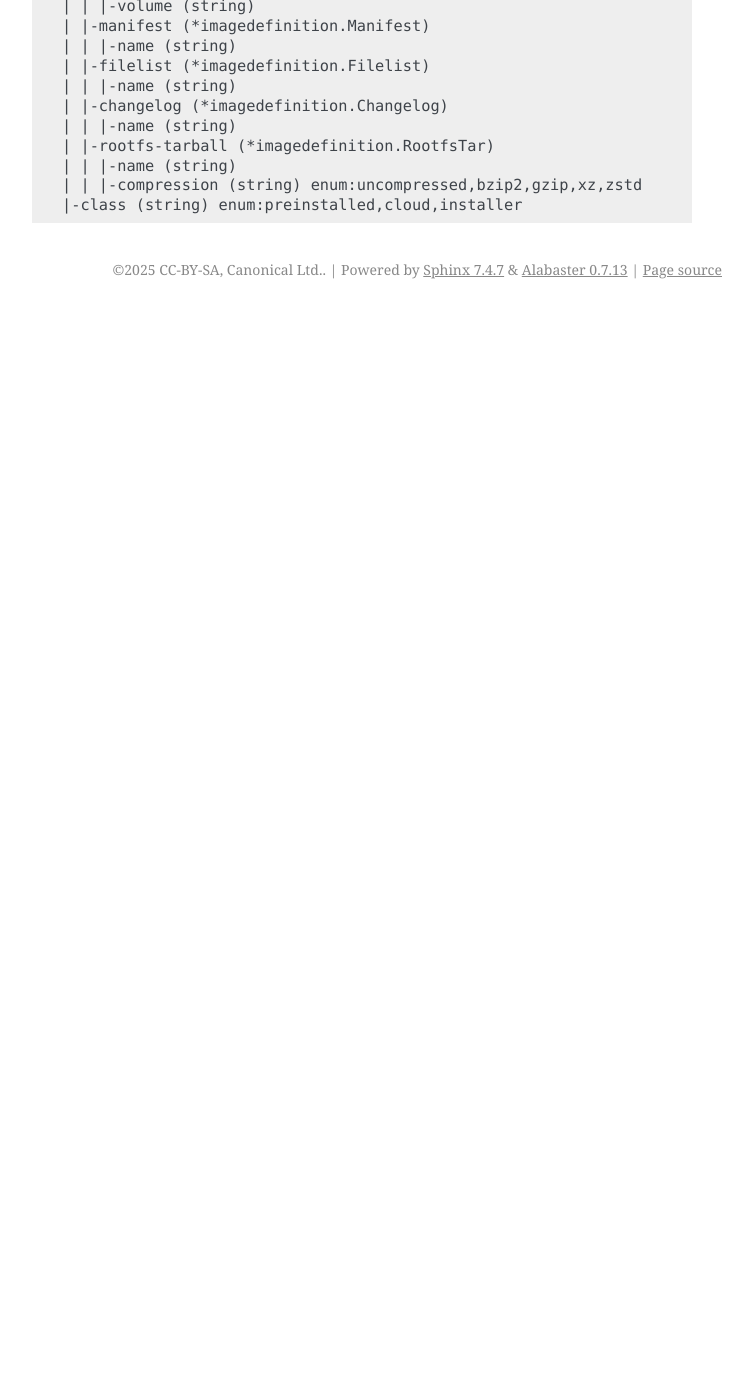
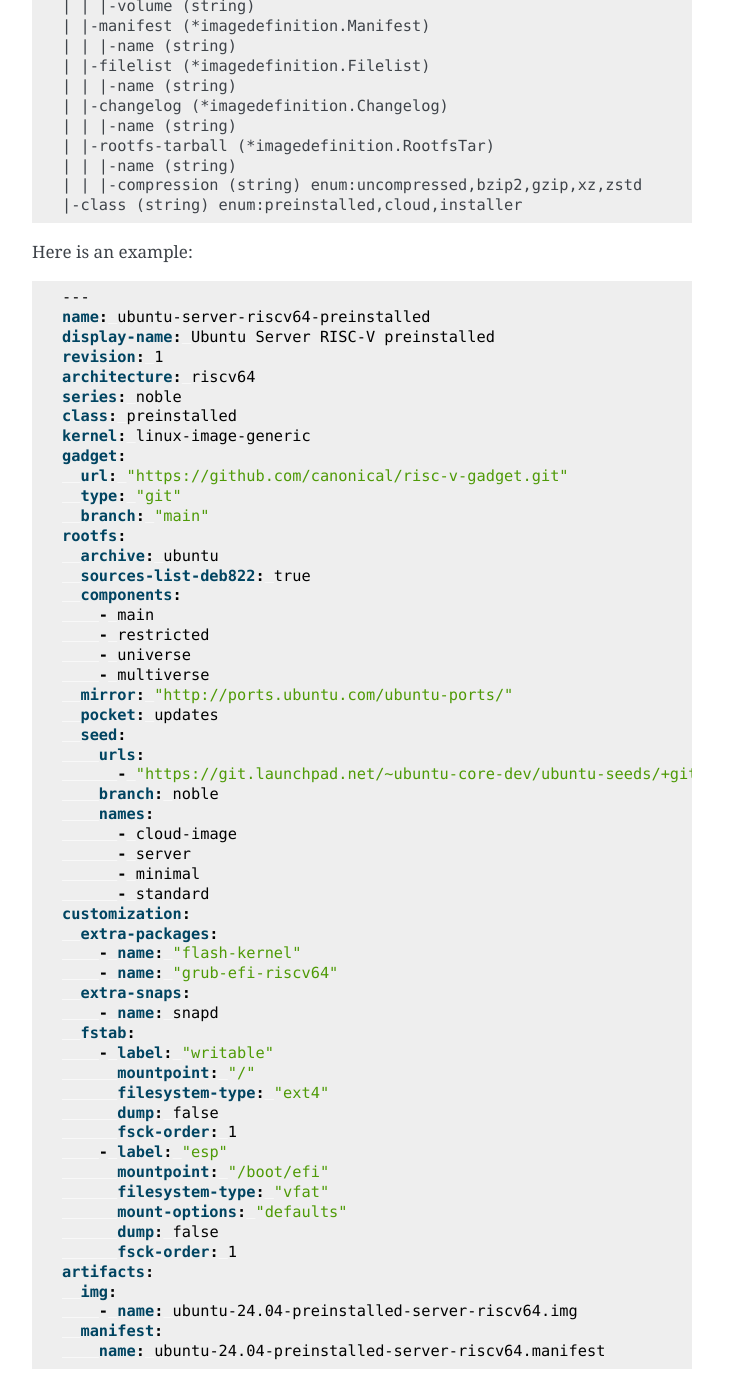
Before and after one commit to canonical/risc-v-cookbook, a Sphinx documentation site: the page built from docs/reference/image_definition.rst, in a window 1280 px wide and 1400 px high, scrolled down 2012 px. Shown: the whole window, without its empty margins (388-1141 px from the left). Built offline with Sphinx 7.4.7, drawn with Linux system fonts in a browser that asks for light colours; before the commit the page ends 2321 px from its top, so only the background shows below that.

Commit message:
reference: add example of image-definition.yaml
Signed-off-by: Adriano Cordova <adriano.cordova@canonical.com>

```diff
--- a/docs/reference/image_definition.rst
+++ b/docs/reference/image_definition.rst
@@ -110,3 +110,62 @@
     | | |-name (string)
     | | |-compression (string) enum:uncompressed,bzip2,gzip,xz,zstd
     |-class (string) enum:preinstalled,cloud,installer
+
+Here is an example:
+
+.. code-block:: yaml
+
+   ---
+   name: ubuntu-server-riscv64-preinstalled
+   display-name: Ubuntu Server RISC-V preinstalled
+   revision: 1
+   architecture: riscv64
+   series: noble
+   class: preinstalled
+   kernel: linux-image-generic
+   gadget:
+     url: "https://github.com/canonical/risc-v-gadget.git"
+     type: "git"
+     branch: "main"
+   rootfs:
+     archive: ubuntu
+     sources-list-deb822: true
+     components:
+       - main
+       - restricted
+       - universe
+       - multiverse
+     mirror: "http://ports.ubuntu.com/ubuntu-ports/"
+     pocket: updates
+     seed:
+       urls:
+         - "https://git.launchpad.net/~ubuntu-core-dev/ubuntu-seeds/+git/"
+       branch: noble
+       names:
+         - cloud-image
+         - server
+         - minimal
+         - standard
+   customization:
+     extra-packages:
+       - name: "flash-kernel"
+       - name: "grub-efi-riscv64"
+     extra-snaps:
+       - name: snapd
+     fstab:
+       - label: "writable"
+         mountpoint: "/"
+         filesystem-type: "ext4"
+         dump: false
+         fsck-order: 1
+       - label: "esp"
+         mountpoint: "/boot/efi"
+         filesystem-type: "vfat"
+         mount-options: "defaults"
+         dump: false
+         fsck-order: 1
+   artifacts:
+     img:
+       - name: ubuntu-24.04-preinstalled-server-riscv64.img
+     manifest:
+       name: ubuntu-24.04-preinstalled-server-riscv64.manifest
```
